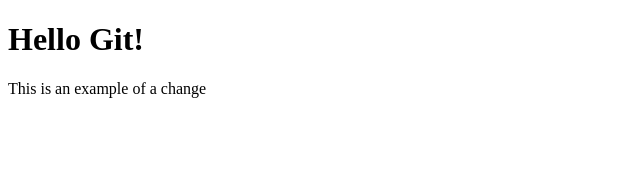
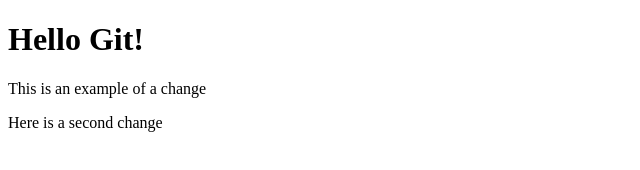
Before and after one commit to heyjaywilson/git-video-series, a plain HTML site: page index.html in a window 1280 px wide. Shown: the whole page, without its empty margins (0-640 px from the left). Drawn offline with Linux system fonts and the light colour scheme.

Commit message:
Added another paragraph

```diff
--- a/index.html
+++ b/index.html
@@ -9,5 +9,6 @@
 <body>
   <h1>Hello Git!</h1>
   <p>This is an example of a change</p>
+  <p>Here is a second change</p>
 </body>
 </html>
```
